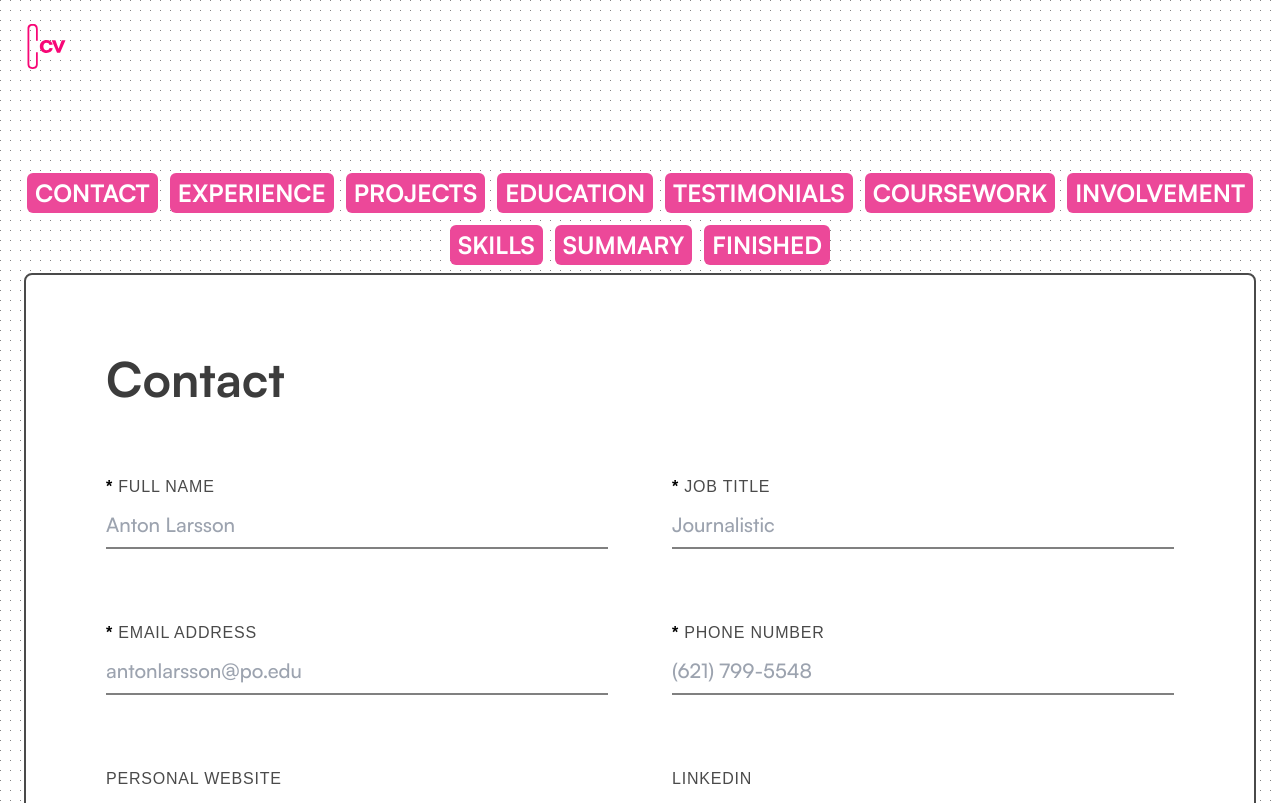
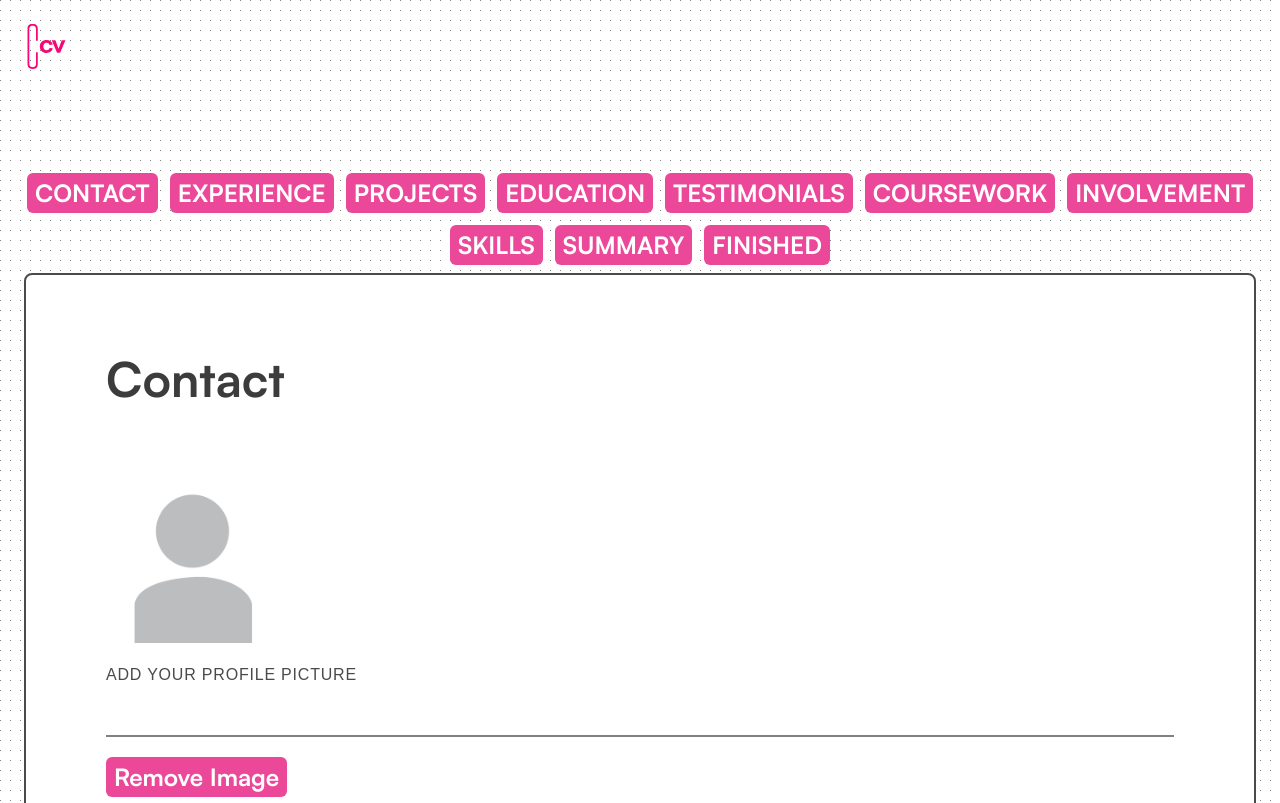
Before and after one commit to MostafaWaleed0/cv-generator, a Next.js app: page /generator in a window 1280 px wide. Shown: the top 803 px of the page. Built offline with nearby package versions, Linux system fonts and the light colour scheme; a web font is replaced by a local one.

Commit message:
add profile picture

```diff
--- a/components/generator/Contact/Contact.tsx
+++ b/components/generator/Contact/Contact.tsx
@@ -1,9 +1,81 @@
 import { FormInput } from 'components/form';
+import useLocalStorage from 'lib/hooks/useLocalStorage';
 import { FormType } from 'lib/types';
+import Image from 'next/image';
+import { useCallback } from 'react';
 
-const Contact: React.FC<FormType<'contact'>> = ({ values, errors, handleChange, handleSubmit }) => (
+const Contact: React.FC<FormType<'contact'>> = ({ values, errors, handleChange, handleSubmit }) => {
+  const [imageName, setImageName] = useLocalStorage<string>('imageName', '');
+  const [fileName, setFileName] = useLocalStorage<string>('fileName', '');
+  const placeholderImage = '/static/images/generic-profile-placeholder-v3.png';
+
+  const handleImgChange = useCallback(
+    (e: { target: { name: string; files: any } }) => {
+      const { name, files } = e.target;
+      const file = files[0];
+      const reader = new FileReader();
+      reader.readAsDataURL(file);
+      reader.onload = () => {
+        const imageData: any = reader.result;
+        handleChange({
+          target: { name: name, value: imageData }
+        });
+      };
+
+      setImageName(name);
+      setFileName(file.name);
+    },
+    [handleChange, setFileName, setImageName]
+  );
+
+  const handleDeleteImage = useCallback(
+    (e: { preventDefault: () => void }) => {
+      e.preventDefault();
+      handleChange({
+        target: { name: imageName, value: '' }
+      });
+      setFileName('');
+    },
+    [handleChange, imageName, setFileName]
+  );
+
+  return (
     <div className="min-w-full space-y-10">
       <form className="space-y-10">
+        <div className="flex flex-col items-start gap-y-5">
+          <Image
+            src={values.image || placeholderImage}
+            width={270}
+            height={270}
+            alt={values.image ? values.name : 'placeholder image'}
+            className="h-44 w-44 object-cover"
+          />
+          <div className="relative flex flex-col w-full border-b-2 border-base-500 focus:border-base-900 uppercase text-base-700 leading-6 tracking-wider font-mono text-sm md:text-base">
+            <label htmlFor="image" className="h-full pb-12">
+              Add your profile picture
+              <input
+                type="file"
+                name="image"
+                id="image"
+                onChange={handleImgChange}
+                accept=".png, .jpg, .jpeg"
+                autoComplete="off"
+                spellCheck="false"
+                aria-required={false}
+                className="sr-only"
+              />
+            </label>
+            <span className="absolute bottom-0 mb-2 font-sans normal-case">{fileName}</span>
+          </div>
+          <button
+            type="button"
+            onClick={handleDeleteImage}
+            className="bg-pink-500 text-base-0 py-1 px-2 rounded-md"
+          >
+            Remove Image
+          </button>
+        </div>
+        <hr />
         <div className="columns-2">
           <FormInput
             value={values.name}
@@ -107,5 +179,6 @@ const Contact: React.FC<FormType<'contact'>> = ({ values, errors, handleChange,
       </form>
     </div>
   );
+};
 
 export default Contact;
--- a/components/resume/ContactList/ContactList.tsx
+++ b/components/resume/ContactList/ContactList.tsx
@@ -1,18 +1,20 @@
 import { Cloud, Email, Linkedin, Location, Phone } from 'components/icons';
 import { DataType } from 'lib/types';
+import Image from 'next/image';
 
 type Props = {
   contact: DataType['contact'];
 };
 
 const ContactList: React.FC<Props> = ({
-  contact: { name, job, email, phone, linkedin, city, state, country, website }
+  contact: { name, job, email, phone, linkedin, city, state, country, website, image }
 }) => {
   const [checkLinkedin, checkWebsite] = [linkedin?.length, website?.length];
   const address = (): string => [city, state, country].filter((x) => x).join(', ');
 
   return (
-    <>
+    <div>
+      {image && <Image src={image} width={170} height={170} alt={name || ''} />}
       {name ? (
         <section className="contact">
           <h1>{name}</h1>
@@ -48,7 +50,7 @@ const ContactList: React.FC<Props> = ({
           </ul>
         </section>
       ) : null}
-    </>
+    </div>
   );
 };
 
--- a/components/resume/ResumeView/ResumeView.tsx
+++ b/components/resume/ResumeView/ResumeView.tsx
@@ -21,6 +21,7 @@ const ResumeView: React.FC = () => {
   const [values, setValues] = useLocalStorage<ResumeViewType>('values', {
     contact: {
       name: '',
+      image: '',
       email: '',
       phone: '',
       job: '',
@@ -94,6 +95,7 @@ const ResumeView: React.FC = () => {
       contact: {
         name: '',
         email: '',
+        image: '',
         phone: '',
         job: '',
         country: '',
--- a/lib/types.ts
+++ b/lib/types.ts
@@ -3,6 +3,7 @@ export type ResumeViewType = {
   contact: {
     name: string;
     email: string;
+    image: string;
     phone: string;
     job: string;
     country: string;
--- a/styles/resume-style.css
+++ b/styles/resume-style.css
@@ -33,12 +33,21 @@
   @apply text-[1em];
 }
 
+/* header */
+.cv .header img {
+  @apply rounded-full h-[14em] w-[14em] object-cover;
+}
+
 /* item  */
 .cv .item {
   @apply mb-[0.8em] leading-tight;
 }
 
 /* contact  */
+.cv .contact {
+  @apply mt-[1.5em];
+}
+
 .cv .contact h2 {
   @apply border-none mt-1 normal-case;
 }
```
Also changed, not shown: public/static/images/generic-profile-placeholder-v3.png (added). Lines whose indentation alone changed are shown as unchanged.
